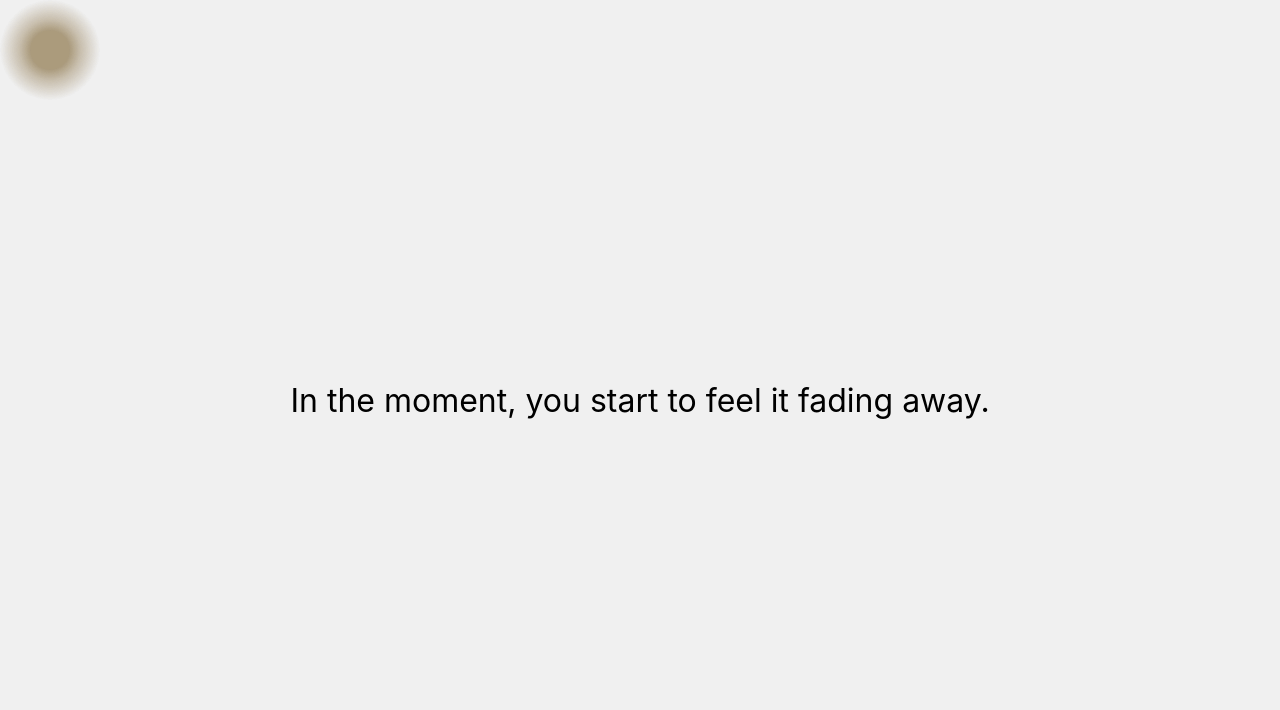
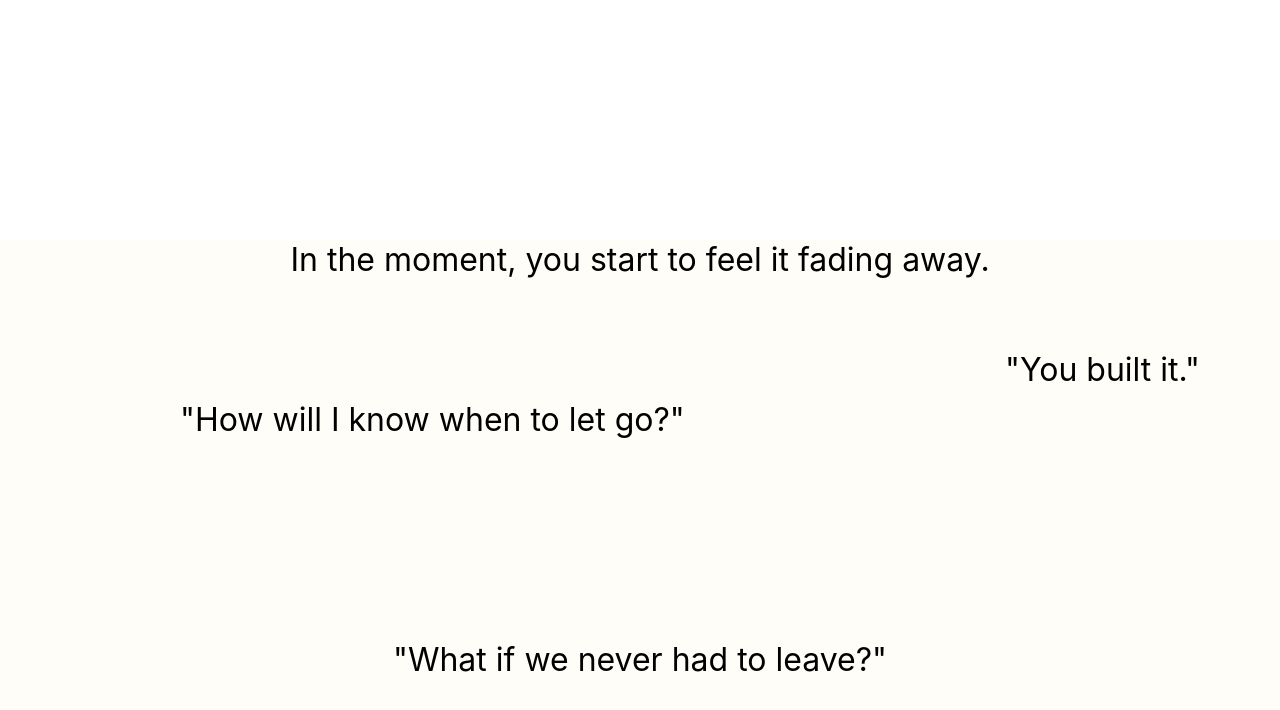
Before and after one commit to lunar-gala/2023-morii, a React (Create React App) app: page / in a window 1280 px wide. Shown: the top 710 px of the page. Built offline with nearby package versions, Linux system fonts and the light colour scheme.

Commit message:
refactored positioning

```diff
--- a/src/App.js
+++ b/src/App.js
@@ -11,10 +11,13 @@ import People from './pages/People';
 function App() {
   useEffect(() => {
     const loaded = sessionStorage.getItem('loaded');
+    document.addEventListener('mousemove', () => {
+      setCursor(true);
+    });
   }, []);
 
   const [firstLoad, setFirstLoad] = useState(true);
-  const [cursor, setCursor] = useState(true);
+  const [cursor, setCursor] = useState(false);
 
   return (
     <HashRouter>
--- a/src/assets/constants.js
+++ b/src/assets/constants.js
@@ -16,12 +16,15 @@ export const STORY = [
   },
   {
     text: '"How do I know this is real?"',
-    classes: ['convo1'],
+    classes: ['convo1', 'positioned'],
     newScreen: true,
   },
-  { text: '"You built it."', classes: ['convo2'] },
-  { text: '"How will I know when to let go?"', classes: ['convo3'] },
-  { text: '"I don\'t think you will."', classes: ['convo4'] },
+  { text: '"You built it."', classes: ['convo2', 'positioned'] },
+  {
+    text: '"How will I know when to let go?"',
+    classes: ['convo3', 'positioned'],
+  },
+  { text: '"I don\'t think you will."', classes: ['convo4', 'positioned'] },
   {
     text: "We try to capture moments as if they'll escape, building a version of the world adherent to change. Can this memory be preserved, can this contour be casted?",
     classes: [],
@@ -32,5 +35,8 @@ export const STORY = [
     classes: [],
     newScreen: true,
   },
-  { text: '"What if we never had to leave?"', classes: ['convoUnder'] },
+  {
+    text: '"What if we never had to leave?"',
+    classes: ['convoUnder', 'positioned'],
+  },
 ];
--- a/src/components/Landing.js
+++ b/src/components/Landing.js
@@ -13,6 +13,10 @@ const animationStates = {
     opacity: 1,
   },
 };
+const transition = {
+  duration: 1,
+  ease: 'easeOut',
+};
 
 function Landing() {
   const updateStoryCount = () => {
@@ -25,10 +29,10 @@ function Landing() {
 
   return (
     <div className={styles.container} onClick={updateStoryCount}>
-      {STORY.filter((_, index) => index <= storyNum).map((story, index) => {
+      {STORY.map((story, index) => {
         return (
           <AnimatePresence mode="wait">
-            <Frame story={story} key={index} />
+            <Frame story={story} key={index} display={index <= storyNum} />
           </AnimatePresence>
         );
       })}
@@ -36,7 +40,7 @@ function Landing() {
   );
 }
 
-function Frame({ story }) {
+function Frame({ story, display }) {
   const { text, classes, newScreen } = story;
   const inner = (
     <motion.div
@@ -45,21 +49,25 @@ function Frame({ story }) {
       animate="visible"
       exit="hidden"
       className={cn(...classes.map((c) => styles[c]))}
+      transition={transition}
     >
       <p>{text}</p>
     </motion.div>
   );
   console.log(story);
   return newScreen ? (
+    display && (
       <motion.div
         variants={animationStates}
         initial="hidden"
         animate="visible"
         exit="hidden"
         className={styles.screen}
+        transition={transition}
       >
         {inner}
       </motion.div>
+    )
   ) : (
     <>{inner}</>
   );
--- a/src/components/Landing.module.css
+++ b/src/components/Landing.module.css
@@ -1,5 +1,4 @@
-.container,
-.screen {
+.container {
   width: 100vw;
   height: 100vw;
   position: fixed;
@@ -8,18 +7,22 @@
   display: flex;
   justify-content: center;
   align-items: center;
+  flex-wrap: wrap;
+  overflow: auto;
 }
 
 .screen {
+  width: 100vw;
+  height: 100vh;
   /* placeholder color */
-  background: rgba(217, 217, 217, 0.39);
+  background: rgba(255, 251, 239, 0.5);
   backdrop-filter: blur(20px);
-  height: 100vh;
   margin: 0 auto;
-  text-align: center;
 }
 
 .container p {
+  text-align: center;
+  margin: 0 auto;
   max-width: 60vw;
   font-size: 2rem;
 }
@@ -27,28 +30,26 @@
 .center {
   text-align: center;
 }
+.positioned {
+  position: absolute;
+}
 .convo1 {
-  position: fixed;
   top: 50px;
   left: 240px;
 }
 .convo2 {
-  position: fixed;
   top: 350px;
   right: 80px;
 }
 .convo3 {
-  position: fixed;
   top: 400px;
   left: 180px;
 }
 .convo4 {
-  position: fixed;
   bottom: 60px;
   right: 130px;
 }
 .convoUnder {
-  position: fixed;
   top: 50%;
   z-index: 1;
 }
```
Lines whose indentation alone changed are shown as unchanged.
